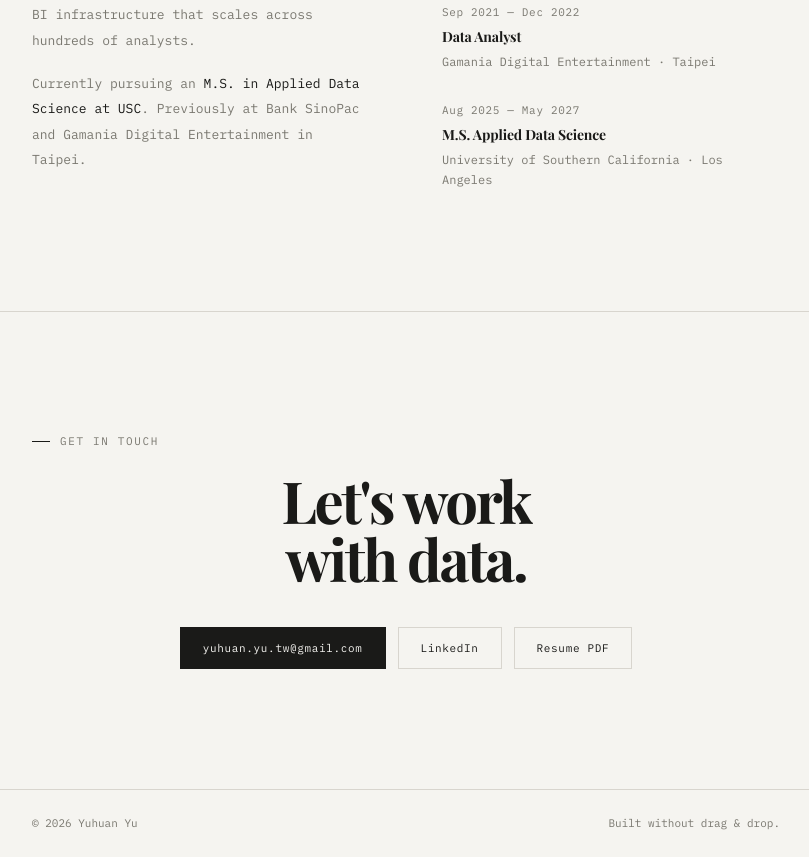
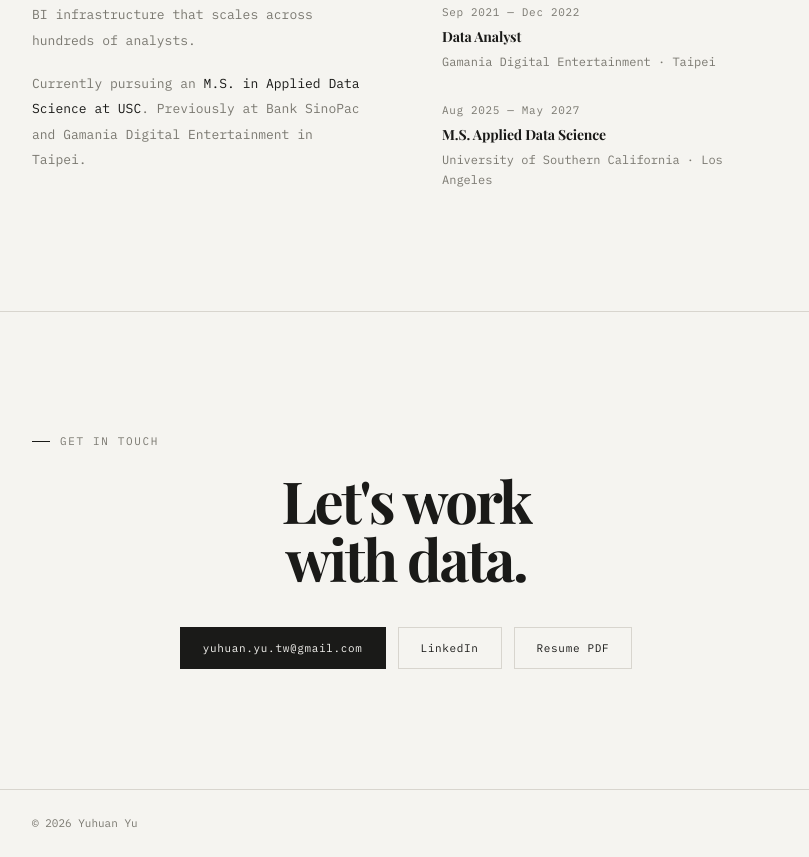
Before and after one commit to Randolphyu/Randolphyu.github.io, a plain HTML site: page index.html in a window 1280 px wide. Shown: the part 2930-3787 px from the top of the page, without its empty margins (234-1043 px from the left). Drawn offline with nearby package versions, Linux system fonts and the light colour scheme; a web font is replaced by a local one.

Commit message:
Update index.html

```diff
--- a/index.html
+++ b/index.html
@@ -403,7 +403,6 @@
   <footer>
     <div class="container">
       <p>© 2026 Yuhuan Yu</p>
-      <p>Built without drag &amp; drop.</p>
     </div>
   </footer>
 
```
